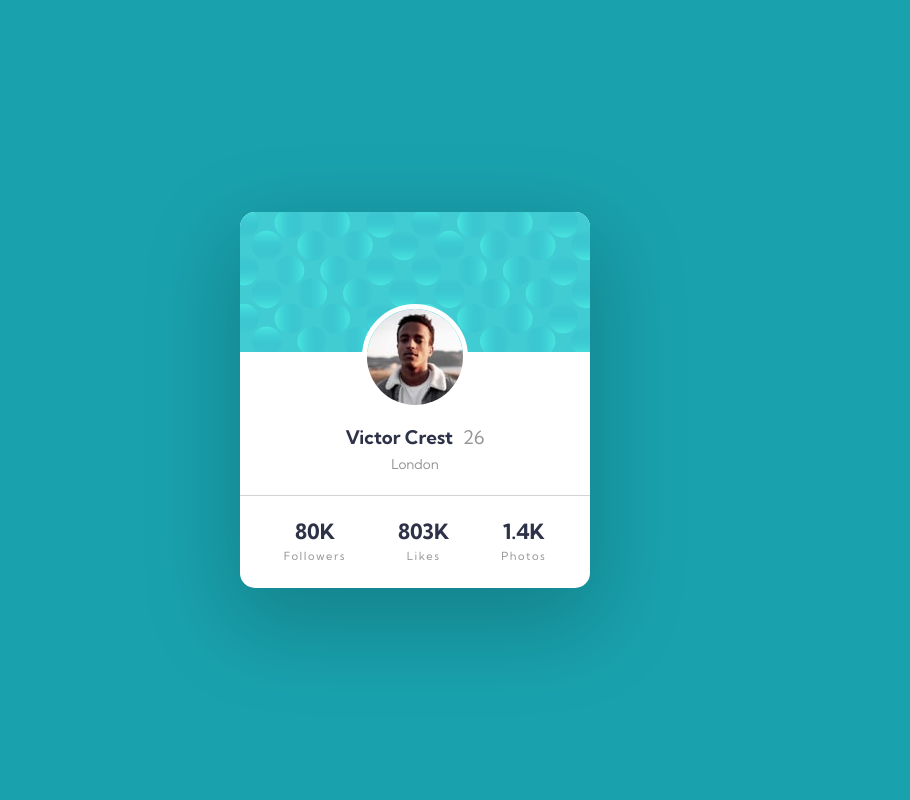
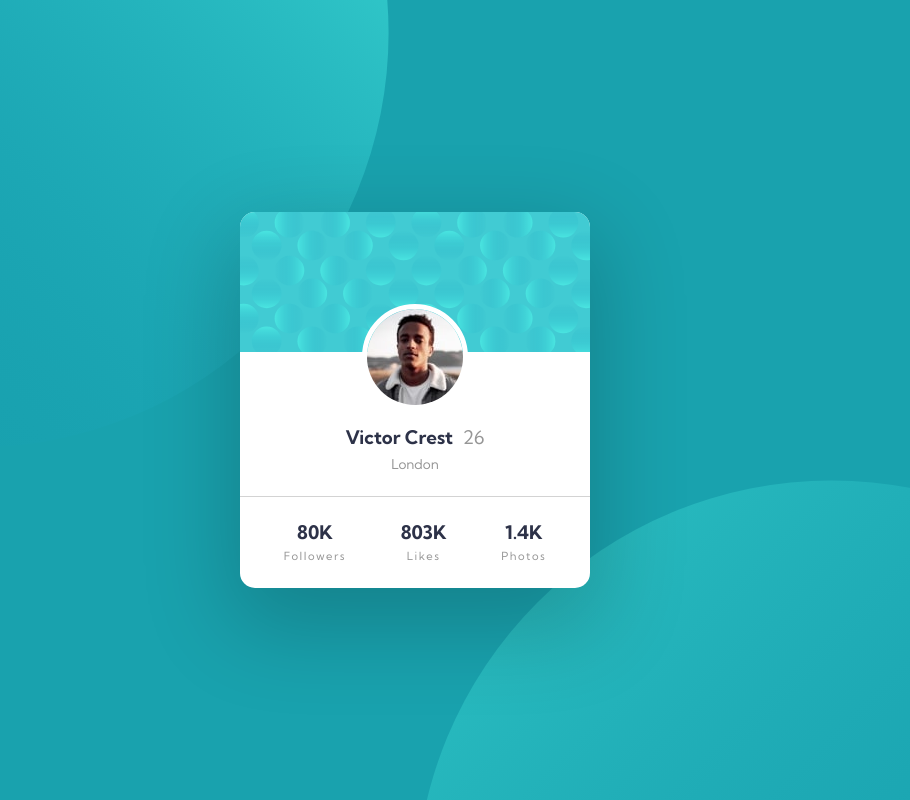
Before and after one commit to femRepos/profile-card, a plain HTML site: page index.html in a window 1280 px wide. Shown: the whole page, without its empty margins (225-1135 px from the left). Drawn offline with Linux system fonts and the light colour scheme.

Commit message:
fix desktop background & font sizes

```diff
--- a/styles/style.css
+++ b/styles/style.css
@@ -21,18 +21,22 @@
 body {
     font-family: 'Kumbh Sans', sans-serif;
     background-color: var(--background-color);
-    /* FIX BACKGROUND ISSUE LATER
     background-image: url(../images/bg-pattern-top.svg), url(../images/bg-pattern-bottom.svg);
     background-repeat: no-repeat;
-    background-size: 300px;
-    --background-size: 300px;
-    background-position: top calc(0 - var(--background-size)) left, bottom right;
-    */
+    background-size: 200vw;
+    background-position: top left, bottom right;
     min-height: 100vh;
     display: flex;
     justify-content: center;
     align-items: center;
     text-align: center;
+}
+
+@media only screen and (min-width: 800px) {
+    body {
+        background-size: 65vw;
+        background-position: top -30vw left -17vw, bottom -40vw right -15vw;
+    }
 }
 
 /* profile-card */
@@ -98,7 +102,7 @@ hr {
     border-width: 1px 0 0 0;
     border-style: solid;
     color: lightgray;
-    margin: 1.5rem 0;
+    margin: 1.6rem 0;
 }
 
 .stats {
@@ -118,7 +122,7 @@ li {
 }
 
 .stat--large {
-    font-size: 1.4rem;
+    font-size: 1.25rem;
     text-transform: uppercase;
 }
 
```
